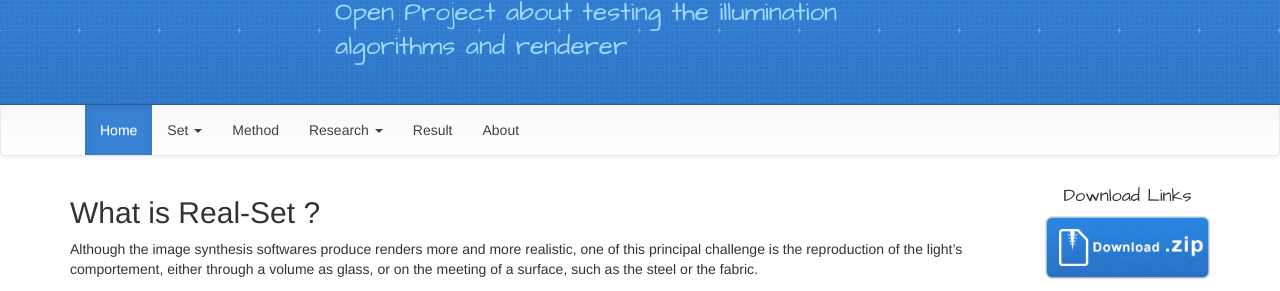
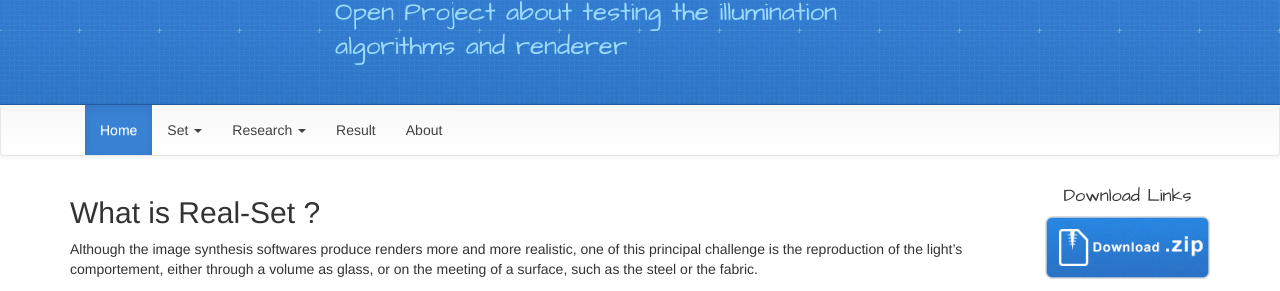
Before and after one commit to Alvyre/Real-Set, a Jekyll site: the page built from index.html, in a window 1280 px wide and 900 px high, cut to the strip 0-886 px from the top of the window. Shown: the part 130-421 px from the top of the strip. Built offline with Jekyll 4.4.1, drawn with Linux system fonts in a browser that asks for light colours; nearby versions of some CDN libraries.

Commit message:
menu fixed + trailer

```diff
--- a/_config.yml
+++ b/_config.yml
@@ -10,7 +10,7 @@ title: Real-Set
 email: contact@romainfrancois.fr
 description: "Real-set is a Student Project, powered by Ubisoft. The objective is to test the capacity of renders about illumiation."
 baseurl: "" # the subpath of your site, e.g. /blog
-url: "http://arctic76.github.io/Real-Set" # the base hostname & protocol for your site
+url: "" # the base hostname & protocol for your site
 twitter_username: Alvyre
 github_username:  Arctic76
 
--- a/_includes/header.html
+++ b/_includes/header.html
@@ -29,13 +29,14 @@
               <li><a href="{{ site.url }}/Set/Construction">Construction</a></li>
             </ul>
           </li>
+          <!--
           {%if page.title == 'Method' %}
           <li class="active">
           {% else %}
           <li>
           {% endif %}
             <a href="{{ site.url }}/Method/">Method</a>
-          </li>
+          </li>-->
           {% if page.category == 'Research'%}
           <li class="dropdown active">
           {% else %}
@@ -44,7 +45,7 @@
             <a class="dropdown-toggle" data-toggle="dropdown" href="{{ site.url }}/Research/">Research
             <span class="caret"></span></a>
             <ul class="dropdown-menu">
-              <li><a href="{{ site.url }}/Research/DCRAW">DCRAW</a></li>
+              <!---<li><a href="{{ site.url }}/Research/DCRAW">DCRAW</a></li>-->
               <li><a href="{{ site.url }}/Research/Colorimetry">Colorimetry</a></li>
               <li><a href="{{ site.url }}/Research/Camera-Stance">Camera Stance</a></li>
               <li><a href="{{ site.url }}/Research/IES">IES Profile</a></li>
--- a/index.html
+++ b/index.html
@@ -18,9 +18,7 @@ title: Home
       </section>
       <h2>{{ site.title }} trailer</h2>
       <section id="video" class="embed-responsive embed-responsive-16by9">
-        <video controls="controls">
-          <source src="assets/videos/test.mp4" type="video/mp4" />
-        </video>
+        <iframe width="1280" height="720" src="https://www.youtube.com/embed/-OmiSJPbDe0?rel=0" frameborder="0" allowfullscreen></iframe>
       </section>
     </div>
   </div>
```
